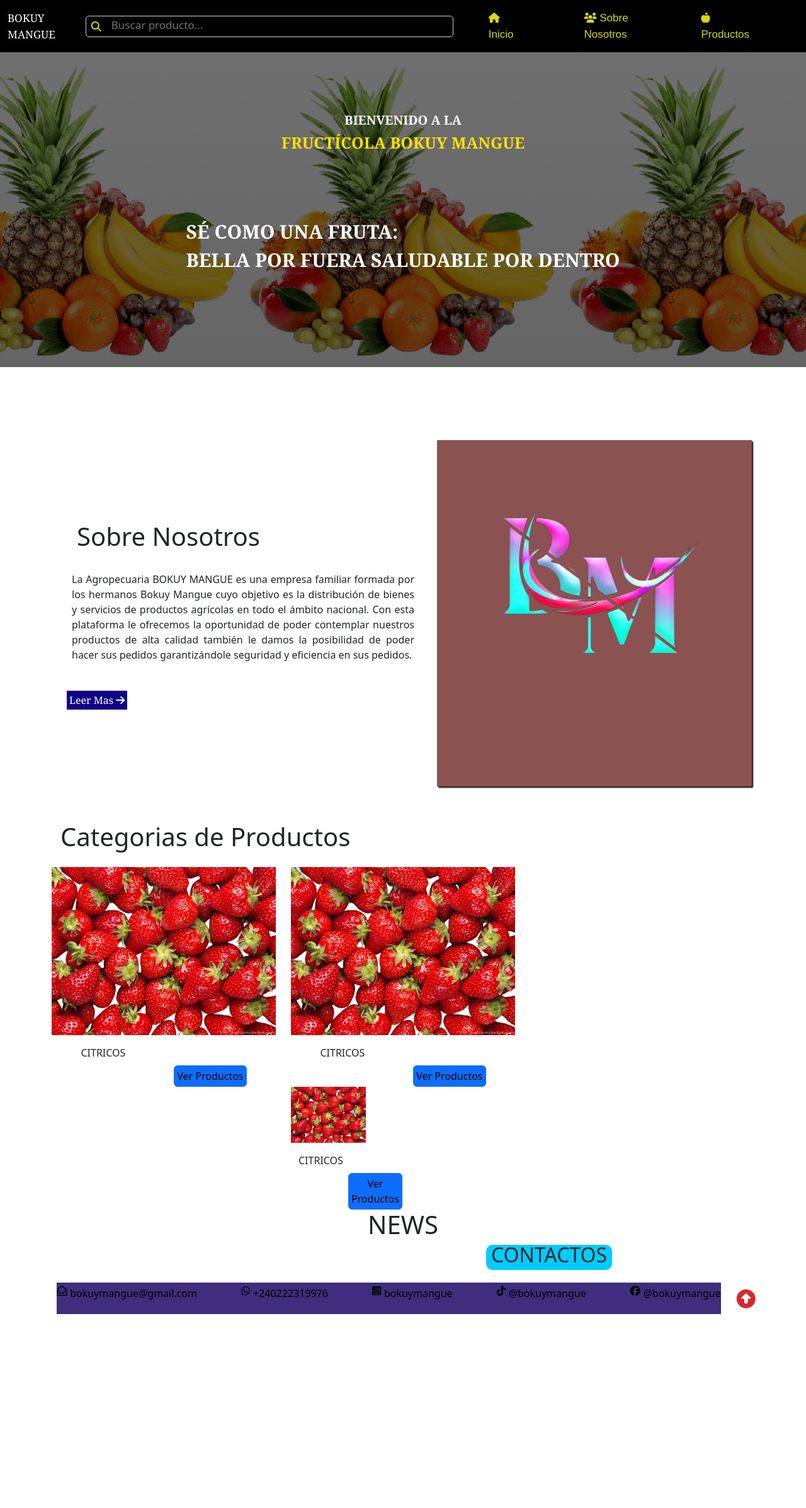
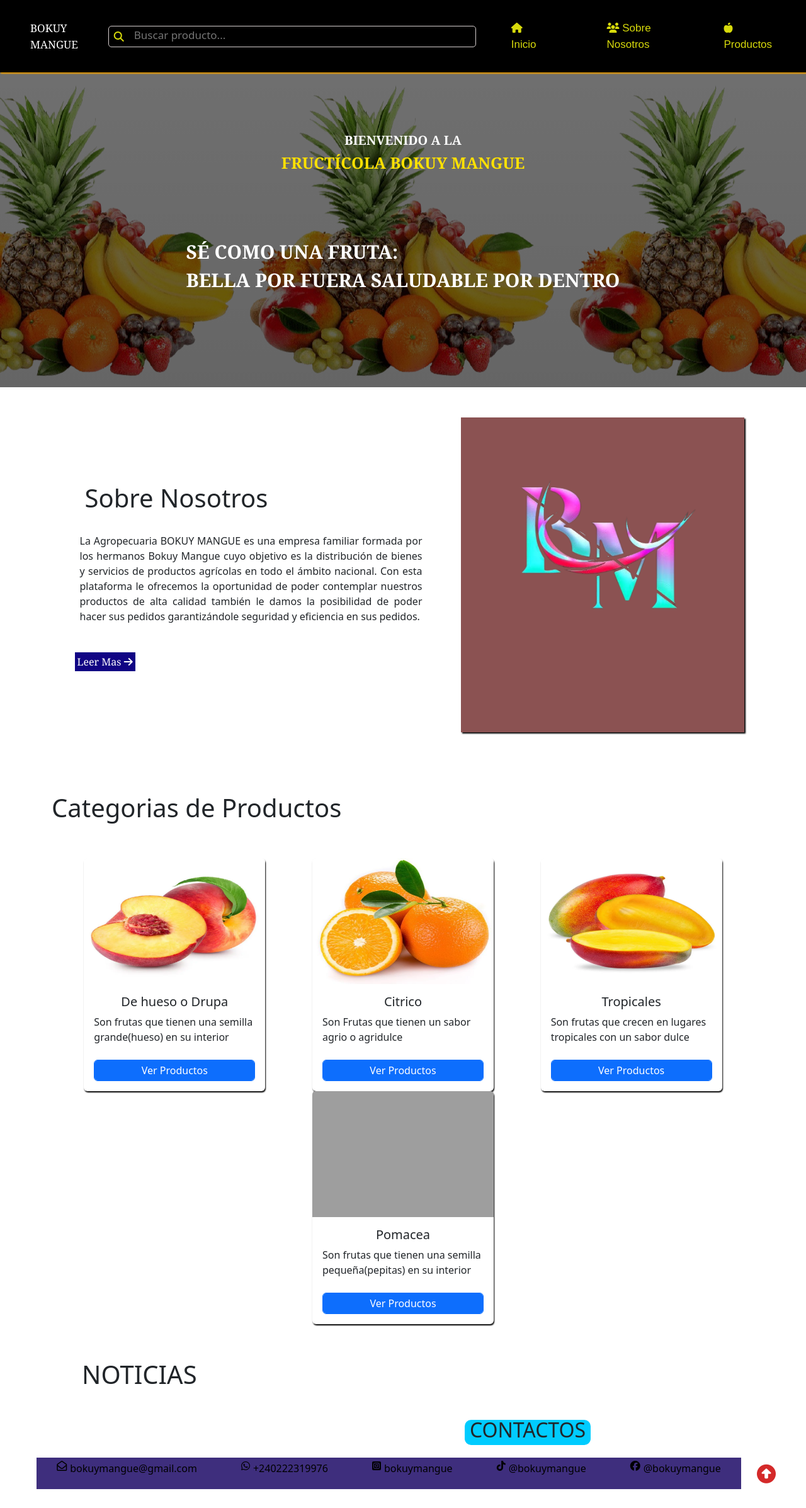
Before and after one commit to anatrinimaye/bokuymangue, a PHP site: page / in a window 1280 px wide; the page is wider, and only the part inside the window is pictured. Shown: that part at 63% size. Before the commit the page ends 2087 px from the top of that part, so only its background shows below. Run offline with PHP 8.4, Linux system fonts and the light colour scheme; grey boxes are pictures that could not be loaded.

Commit message:
first commit

```diff
--- a/Version2/css/heade.css
+++ b/Version2/css/heade.css
@@ -3,6 +3,7 @@
 .head{
     background-color: rgb(0, 0, 0);
     font-size: 17px;
+    box-shadow: 1px 2px 2px rgb(235, 157, 0);
 
     .nomEmp{
         font-family: cambria;
--- a/Version2/css/inicio.css
+++ b/Version2/css/inicio.css
@@ -47,7 +47,7 @@
     .sobreNos{
       justify-content: space-around;
       align-items: center;
-      margin-top: 200px;
+      margin-top: 132px;
       .texto{
         width: 600px;
         text-align: justify;
@@ -64,8 +64,8 @@
 
       }
       .foto{
-       width: 500px;
-       height: 550px;
+       width: 450px;
+       height: 500px;
        background-color: #560303af;
        box-shadow: 2px 2px 2px rgb(0, 0, 0);
 
@@ -74,15 +74,11 @@
 
     /*CAJA GENERAL DE LOS PRODUCTOS */
     .categorias{
-      .categoria{
-        justify-content: space-around;
-
-        a{
-          color: black;
-        }
-        .categor{
-          box-shadow: 2px 2px 2px black;
-        }
+      justify-content: space-around;
+      flex-wrap: wrap;
+      .card{
+        border: none;
+        box-shadow: 1px 2px 2px rgb(0, 0, 0);
       }
 
     }
--- a/Version2/header.php
+++ b/Version2/header.php
@@ -12,7 +12,7 @@
 <body>
     <!-- HEADER -->
     <nav class="navbar navbar-expand-lg head">
-        <div class="container-fluid">
+        <div class="container-fluid px-5 py-3">
             <label class="nomEmp"> BOKUY MANGUE</label>
 
             <!-- <img class="rounded-pill ms-5" style="width:60px" src="./img/logo.png" alt=""> -->
@@ -37,7 +37,7 @@
                     </li>
                     <!-- Sobre Nosotros -->
                     <li class="nav-item px-5">
-                        <a class="nav-link" href="">
+                        <a class="nav-link" href="../Version2/sobrenosotros.php">
                             <i class="fa-solid fa-users"></i>
                             Sobre Nosotros
                         </a>
--- a/Version2/index.php
+++ b/Version2/index.php
@@ -21,6 +21,7 @@ require "./header.php";
     </div>
 
     <!-- SOBRE NOSOTROS -->
+     <div class="container-fluit">
     <div class="container py-5 d-flex sobreNos">
         <!-- TITULO -->
          <div class="container texto">
@@ -34,108 +35,72 @@ require "./header.php";
                 de poder hacer sus pedidos garantizándole seguridad y eficiencia en
                 sus pedidos.
               </p>
-
               <a class="mt-5 p-1 ms-2" href="">Leer Mas <i class="fa-solid fa-arrow-right"></i></a>
          </div>
         <div class="container foto">
           <img class="w-100" src="./img/logo.png" alt="">
         </div>
     </div>
+    </div>
 
     <!--CAJA DE LAS CATEGORIAS DE LOS PRODUCTOS -->
-    <p class="h1 ms-5 py-2 mb-3">Categorias de Productos</p>
+    <p class="container h1 my-5 ">Categorias de Productos</p>
 
-  <div class="container ">
-    <div class="row categorias">
-      <div class="col-md-4 categor">
-          <img class="w-100" src="./img/dos.png" alt="">
-          <div class="container categoria d-flex">
-            <div>
-                <p class="text-center pt-3">CITRICOS</p>
-            </div>
-            <div>
-              <a class="btn btn-primary mt-5 p-1 ms-2" href="">Ver Productos</i></a>
-            </div>
-          </div>
+    <div class="container-fluid categorias d-flex px-5 py-2">
+
+      <div class="card" style="width: 18rem;">
+      <img src="./Admin/img/melocoton.webp" style="height: 200px" class="card-img-top" alt="...">
+      <div class="card-body">
+        <h5 class="card-title text-center">De hueso o Drupa</h5>
+        <p class="card-text">
+        Son frutas que tienen una semilla grande(hueso) en su interior
+        </p>
+        <a class="form-control btn btn-primary mt-2 p-1" href="">Ver Productos</i></a>
+      </div>
       </div>
 
-      <div class="col-md-4">
-          <img class="w-100" src="./img/dos.png" alt="">
-          <div class="container categoria d-flex">
-              <div>
-                <p class="text-center pt-3">CITRICOS</p>
-              </div>
-              <div>
-              <a class="btn btn-primary mt-5 p-1 ms-2" href="">Ver Productos</i></a>
-            </div>
+      <div class="card" style="width: 18rem;">
+      <img src="./Admin/img/naranja.jpg" style="height: 200px" class="card-img-top" alt="...">
+      <div class="card-body">
+        <h5 class="card-title text-center">Citrico</h5>
+        <p class="card-text">
+        Son Frutas que tienen un sabor agrio o agridulce
+        </p>
+        <a class="form-control btn btn-primary mt-2 p-1" href="">Ver Productos</i></a>
+      </div>
       </div>
 
-      <div class="col-md-4">
-          <img class="w-100" src="./img/dos.png" alt="">
-          <div class="container categoria d-flex">
-              <div>
-                <p class="text-center pt-3">CITRICOS</p>
-              </div>
-              <div>
-              <a class="btn btn-primary mt-5 p-1 ms-2" href="">Ver Productos</i></a>
-            </div>
+      <div class="card" style="width: 18rem;">
+      <img src="./Admin/img/mango.webp" style="height: 200px" class="card-img-top" alt="...">
+      <div class="card-body">
+        <h5 class="card-title text-center">Tropicales</h5>
+        <p class="card-text">
+        Son frutas que crecen en lugares tropicales con un sabor dulce
+        </p>
+        <a class="form-control btn btn-primary mt-2 p-1" href="">Ver Productos</i></a>
       </div>
+      </div>
+
+      <div class="card" style="width: 18rem;">
+      <img src="./Admin/img/manzana.webp" style="height: 200px" class="card-img-top" alt="...">
+      <div class="card-body">
+        <h5 class="card-title text-center">Pomacea</h5>
+        <p class="card-text">
+        Son frutas que tienen una semilla pequeña(pepitas) en su interior
+        </p>
+        <a class="form-control btn btn-primary mt-2 p-1" href="">Ver Productos</i></a>
+      </div>
+      </div>
+
     </div>
-  </div>
 
 
 
-    <!-- <div class="container categorias mb-5">
 
-      <p class="h1 ms-5 py-2 mb-3">Categorias de Productos</p>
-
-      <div class="container categoria d-flex">
-        <div class="mb-3 w-25 bg-light categor">
-          <img class="w-100" src="./img/dos.png" alt="">
-          <div class="container producto d-flex">
-              <div>
-                <p class="text-center pt-3">CITRICOS</p>
-              </div>
-              <div>
-              <a class="btn btn-primary mt-5 p-1 ms-2" href="">Ver Productos</i></a>
-            </div>
-          </div>
-
-          <p class="text-center"></p>
-        </div>
-
-        <div class=" mb-3 w-25 bg-light categor">
-          <img class="w-100" src="./img/dos.png" alt="">
-          <div class="container pt-2 producto d-flex">
-            <div>
-            <p class="text-center py-3">CITRICOS</p>
-            </div>
-            <div>
-              <a class="btn btn-primary mt-5 p-1 ms-2" href="">Ver Productos</i></a>
-            </div>
-          </div>
-        </div>
-
-        <div class=" mb-3 w-25 bg-light categor">
-          <img class="w-100" src="./img/dos.png" alt="">
-          <div class="container pt-2 producto d-flex">
-            <div>
-            <p class="text-center py-3">CITRICOS</p>
-            </div>
-            <div>
-              <a class="btn btn-primary mt-5 p-1 ms-2" href="">Ver Productos</i></a>
-            </div>
-          </div>
-        </div>
-
-
-
-      </div>
-    </div> -->
 
     <!-- NOTICIAS -->
     <div class="container">
-      <p class="h1 text-center">NEWS</p>
+      <p class="container h1 ps-5 my-5">NOTICIAS</p>
         <div>
 
         </div>
```
Also changed, not shown: Version2/Admin/php/plantilla.php (+8 -0 lines), Version2/css/sobrenosotros.css (added, +29 -0 lines), Version2/sobrenosotros.php (added, +88 -0 lines).
